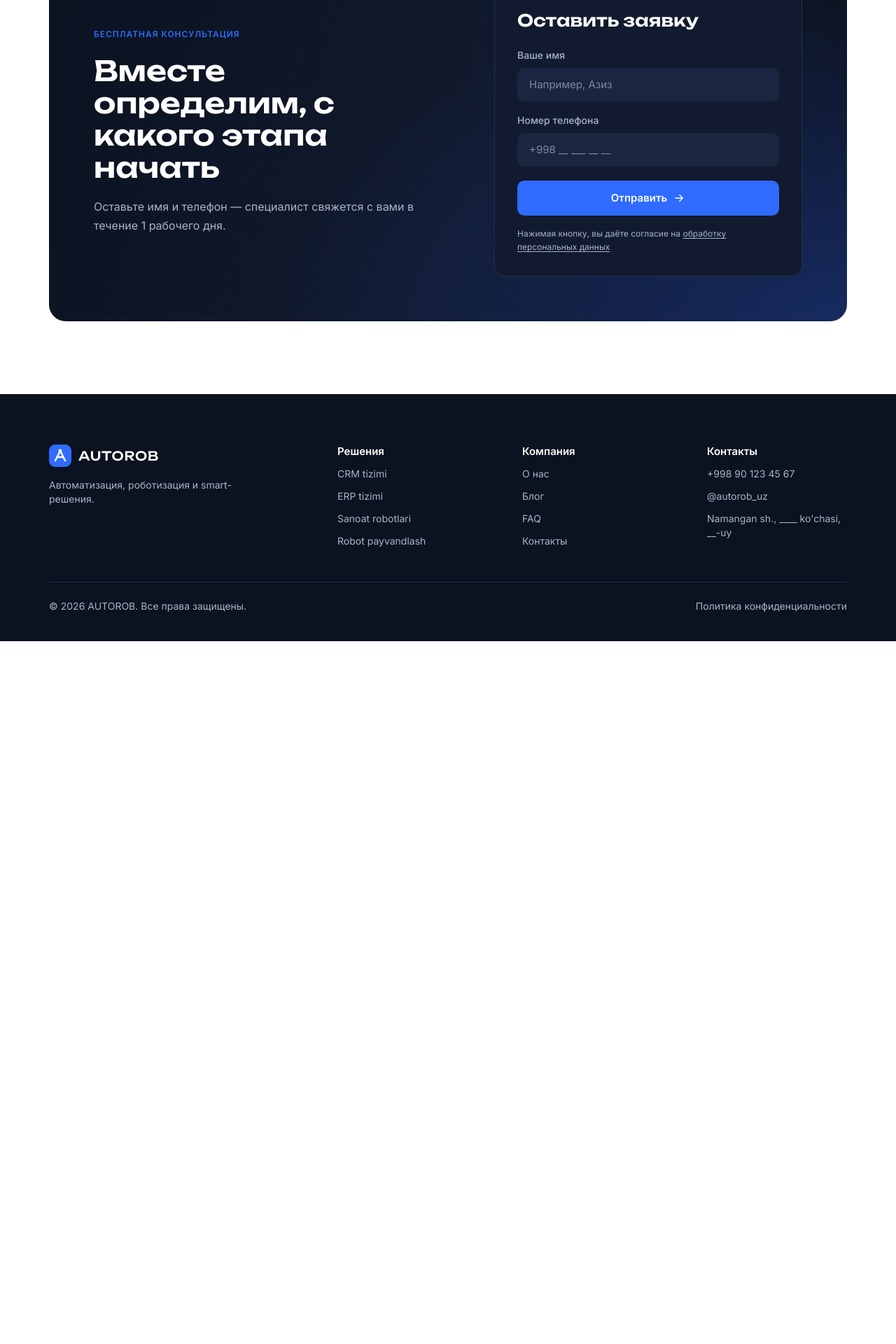
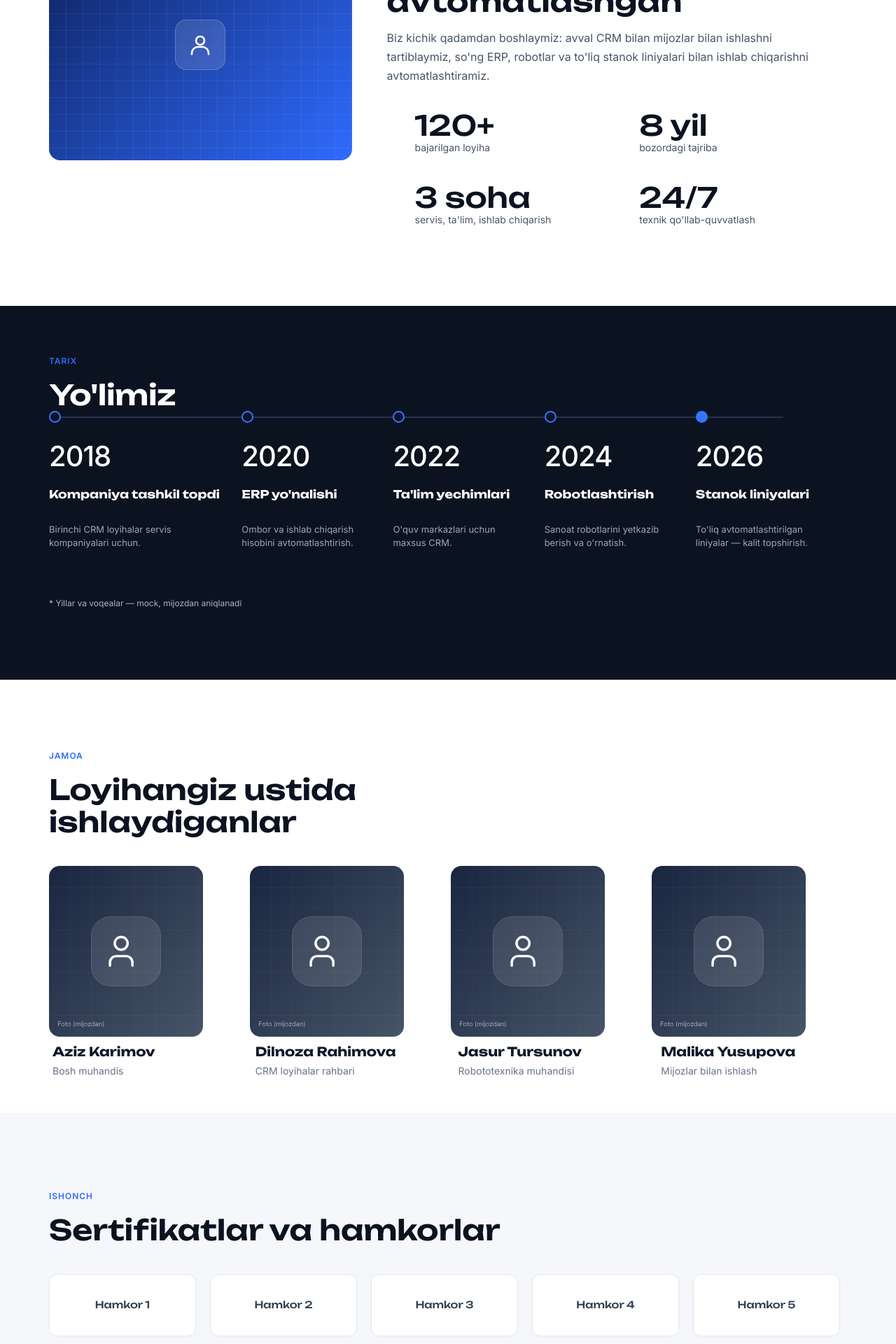
Before and after one commit to Ozayk866/autorob, a React (Vite) app: page /ru/biz-haqimizda in a window 1280 px wide. Shown: the part 640-2560 px from the top of the page at 70% size. Before the commit the page ends 1556 px from the top, so only its background shows below. Built offline with nearby package versions, Linux system fonts and the light colour scheme.

Commit message:
BIZ HAQIMIZDA TUGADI XOLMIRZAYEV

```diff
--- a/src/pages/About/AboutHistory.jsx
+++ b/src/pages/About/AboutHistory.jsx
@@ -8,7 +8,53 @@ export function AboutHistory() {
   return (
     <section className="about-history">
       <div className="container">
+        <div className="wrapper1">
+           <SectionHeading eyebrow="TARIX" title="Yo'limiz"/>
+          <div className="timeline">
+        <span className="timeline-line"></span>
 
+  <div className="timeline-item">
+    <div className="timeline-nuqta"></div>
+    <span className="timeline-yil">2018</span>
+    <h3>Kompaniya tashkil topdi</h3>
+    <br />
+    <p>Birinchi CRM loyihalar servis kompaniyalari uchun.</p>
+  </div>
+
+  <div className="timeline-item">
+    <div className="timeline-nuqta"></div>
+    <span className="timeline-yil">2020</span>
+    <h3>ERP yo'nalishi</h3>
+    <br />
+    <p>Ombor va ishlab chiqarish hisobini avtomatlashtirish.</p>
+  </div>
+
+  <div className="timeline-item">
+    <div className="timeline-nuqta"></div>
+    <span className="timeline-yil">2022</span>
+    <h3>Ta'lim yechimlari</h3>
+    <br />
+    <p>O'quv markazlari uchun maxsus CRM.</p>
+  </div>
+
+  <div className="timeline-item">
+    <div className="timeline-nuqta"></div>
+    <span className="timeline-yil">2024</span>
+    <h3>Robotlashtirish</h3>
+    <br />
+    <p>Sanoat robotlarini yetkazib berish va o'rnatish.</p>
+  </div>
+
+  <div className="timeline-item">
+    <div className="timeline-nuqta active"></div>
+    <span className="timeline-yil">2026</span>
+    <h3>Stanok liniyalari</h3>
+    <br />
+    <p>To'liq avtomatlashtirilgan liniyalar — kalit topshirish.</p>
+  </div>
+  <span className="timeline-end">* Yillar va voqealar — mock, mijozdan aniqlanadi</span>
+</div>
+        </div>
       </div>
     </section>
   );
--- a/src/pages/About/AboutMission.jsx
+++ b/src/pages/About/AboutMission.jsx
@@ -1,5 +1,6 @@
-import { SectionHeading } from "@/components";
+import { CoverArt, SectionHeading } from "@/components";
 import { stats } from "@/data/company";
+
 
 // «Missiyamiz»: chapda rasm, o'ngda sarlavha (tayyor) va 2×2 raqamlar
 export function AboutMission() {
@@ -8,7 +9,23 @@ export function AboutMission() {
   return (
     <section className="about-mission">
       <div className="container">
+        <div className="wrapper">
+           <CoverArt tone="blue" icon="user" className="userphoto"/>
+           <div className="item">
+       <SectionHeading eyebrow="MISSIYAMIZ" title="Bizneslarni raqamli va avtomatlashgan" subtitle="Biz kichik qadamdan boshlaymiz: avval CRM bilan mijozlar bilan ishlashni tartiblaymiz, so'ng ERP, robotlar va to'liq stanok liniyalari bilan ishlab chiqarishni avtomatlashtiramiz."/>
+       {
+        <ul className="about-stats">
+          {stats.map((stat) => (
+          <li className="item1" key={stat.id}>
+          <strong className="item2">{stat.value}</strong>
+          <span className="item3">{stat.label}</span>
+        </li>
+          ))}
+         </ul>
 
+       }
+        </div>
+        </div>
       </div>
     </section>
   );
--- a/src/pages/About/AboutPage.css
+++ b/src/pages/About/AboutPage.css
@@ -1,2 +1,358 @@
 /* Stillar shu yerga. Klass nomlari «about-» bilan boshlansin: .about-card, .about-title …
    Ranglar va oraliqlar: var(--ink-900), var(--accent-500), var(--space-6) … (src/app/styles/tokens.css) */
+
+
+.userphoto{
+   width: 500px;
+   height: 330px;
+}
+.wrapper{
+   margin-top: 70px;
+   display: flex;
+}
+.item{
+   margin-left: 50px;
+}
+
+.item1{
+   display: flex;
+   flex-direction: column;
+   list-style: none;
+}
+
+.item2{
+   font-family: Unbounded;
+   font-weight: 400;
+   font-style: Regular;
+   font-size: 40px;
+   line-height: 100%;
+   letter-spacing: 0%;
+   margin-top: 20px;
+
+}
+
+.about-stats { display: grid; grid-template-columns: 1fr 1fr; gap: var(--space-6); }
+
+.item3{
+   font-family: Inter;
+   font-weight: 400;
+   font-style: Regular;
+   font-size: 14px;
+   color: #475467;
+   line-height: 100%;
+   letter-spacing: 0%;
+   margin-top: 5px;
+
+}
+
+.item6{
+   margin-top: 50px;
+}
+
+
+
+
+
+
+.timeline-section {
+  width: 100%;
+  min-height: 578px;
+  background: #0b1220;
+  color: #fff;
+  padding: 110px 3%;
+  font-family: Arial, sans-serif;
+  overflow: hidden;
+}
+
+
+.timeline-header {
+  margin-bottom: 65px;
+}
+
+.timeline-label {
+  display: block;
+  color: #3475ff;
+  font-size: 12px;
+  font-weight: 700;
+  margin-bottom: 14px;
+}
+
+.timeline-header h1 {
+  font-size: 40px;
+  font-weight: 500;
+  letter-spacing: -1.5px;
+}
+
+.timeline {
+  position: relative;
+  display: grid;
+  grid-template-columns: repeat(5, 1fr);
+  gap: 0;
+}
+
+.timeline-line {
+  position: absolute;
+  top: 8px;
+  left: 0;
+  width: 92%;
+  height: 2px;
+  background: #26334c;
+}
+
+.timeline-item {
+  position: relative;
+  z-index: 1;
+  padding-right: 25px;
+}
+
+
+.timeline-nuqta {
+  width: 17px;
+  height: 17px;
+  border: 2px solid #3475ff;
+  border-radius: 50%;
+  background: #0b1220;
+  margin-bottom: 18px;
+}
+
+.timeline-nuqta.active {
+  background: #3475ff;
+}
+
+
+.timeline-yil {
+  display: block;
+  font-size: 40px;
+  font-weight: 500;
+  letter-spacing: -1px;
+  margin-bottom: 12px;
+  color: #fff;
+}
+
+
+.timeline-item h3 {
+  font-size: 16px;
+  font-weight: 700;
+  line-height: 1.5;
+  margin-bottom: 5px;
+  color: #fff;
+}
+
+
+.timeline-item p {
+  color: #9ba8bb;
+  font-size: 13px;
+  line-height: 1.5;
+  max-width: 220px;
+}
+
+
+.timeline-footer {
+  margin-top: 76px;
+  color: #8793a7;
+  font-size: 11px;
+}
+
+
+@media (max-width: 768px) {
+  .timeline-section {
+    padding: 65px 25px;
+  }
+
+  .timeline-header {
+    margin-bottom: 45px;
+  }
+
+  .timeline-header h1 {
+    font-size: 34px;
+  }
+
+  .timeline {
+    grid-template-columns: 1fr;
+    gap: 35px;
+    padding-left: 5px;
+  }
+
+  .timeline-line {
+    left: 7px;
+    top: 0;
+    width: 2px;
+    height: 100%;
+  }
+
+  .timeline-item {
+    padding-left: 35px;
+    padding-right: 0;
+  }
+
+  .timeline-dot {
+    position: absolute;
+    left: -5px;
+    top: 0;
+  }
+
+  .timeline-yil {
+    font-size: 34px;
+  }
+
+  .timeline-footer {
+    margin-top: 45px;
+  }
+}
+
+.about-history{
+  background-color: #0b1220;
+  margin-top: 100px;
+  height: 534px;
+  padding-top: 70px;
+}
+.timeline-end{
+  color: #A9B4C8;
+  font-family: Inter;
+  font-weight: 400;
+  font-style: Regular;
+  font-size: 12px;
+  line-height: 100%;
+  letter-spacing: 0%;
+  margin-top: 70px;
+  display: inline-block;
+  white-space: nowrap;
+
+}
+
+
+.about {
+  display: flex;
+  flex-wrap: wrap;
+  gap: 24px;
+  list-style: none;
+  padding: 0;
+  margin: 0;
+  margin-top: 10px;
+  margin-left: 5px;
+}
+
+
+.item7 {
+  flex: 1 1 calc(25% - 24px);
+  min-width: 200px;
+  box-sizing: border-box;
+}
+
+.item9 {
+  font-size: 18px;
+  font-weight: 700;
+  color: #0F172A;
+  margin: 0 0 6px 0;
+  line-height: 1.3;
+}
+
+.item8 {
+  font-size: 14px;
+  font-weight: 400;
+  color: #64748B;
+  margin: 0;
+  line-height: 1.4;
+}
+
+.about-container {
+  display: flex;
+  flex-direction: row;
+  align-items: center;
+  gap: 67px;
+  flex-wrap: wrap;
+  margin-top: 40px;
+}
+
+.about-card {
+  width: 220px;
+  height: auto;
+  object-fit: cover;
+  border-radius: 12px;
+}
+
+.hero1{
+  margin-top: 100px;
+}
+
+.hero2{
+  margin-top: 150px;
+}
+
+.about1 {
+  display: flex;
+  flex-wrap: nowrap;
+  gap: 20px;
+  list-style: none;
+  padding: 10px;
+  margin: 0;
+  overflow-x: auto;
+  scroll-snap-type: x mandatory;
+  cursor: grab;
+  margin-top: 30px;
+  scroll-behavior: smooth;
+}
+
+.about1:active {
+  cursor: grabbing;
+}
+
+.item13 {
+  background: #ffffff;
+  border: 1px solid #e2e8f0;
+  border-radius: 12px;
+  padding: 35px 16px;
+  min-width: 160px;
+  display: flex;
+  align-items: center;
+  justify-content: center;
+  box-shadow: 0 2px 4px rgba(0, 0, 0, 0.02);
+  scroll-snap-align: start;
+  flex-shrink: 0;
+  min-width: 210px;
+}
+
+.item12 {
+  font-size: 14px;
+  font-weight: 500;
+  color: #334155;
+  margin: 0;
+  text-align: center;
+}
+
+.item11 {
+  display: none;
+}
+
+.about1 {
+  scrollbar-width: none;
+  -ms-overflow-style: none;
+}
+
+.about1::-webkit-scrollbar {
+  display: none;
+}
+
+.about-trust{
+  height: 400px;
+  margin-top: 50px;
+  opacity: 1;
+  padding-top:60px;
+  background-color: #F5F7FA;
+}
+
+.wrapper2{
+  width: 1440;
+  height: 410;
+  opacity: 1;
+  background-color: #F5F7FA;
+  margin-top: -100px;
+}
+
+.hero9{
+  color: white;
+}
+
+.about-history .wrapper1 h2 {
+  color: #fff;
+}
--- a/src/pages/About/AboutPage.jsx
+++ b/src/pages/About/AboutPage.jsx
@@ -11,7 +11,7 @@ import "./AboutPage.css";
 export function AboutPage() {
   return (
     <>
-      <PageHero />
+      <PageHero title="Biz haqimizda" subtitle="AUTOROB — O'zbekiston bizneslari uchun avtomatlashtirish varobotlashtirish yechimlarini yaratuvchi jamoa." icon="award"/>
       <AboutMission />
       <AboutHistory />
       <AboutTeam />
--- a/src/pages/About/AboutTeam.jsx
+++ b/src/pages/About/AboutTeam.jsx
@@ -1,5 +1,6 @@
 import { SectionHeading } from "@/components";
 import { team } from "@/data/company";
+import  card from "./Image placeholder (mock).svg"
 
 // «Loyihangiz ustida ishlaydiganlar» — 4 karta: rasm, ism, lavozim
 export function AboutTeam() {
@@ -8,8 +9,25 @@ export function AboutTeam() {
   return (
     <section className="about-team">
       <div className="container">
+        <div className="hero1">
+           <SectionHeading eyebrow="Jamoa" title="Loyihangiz ustida ishlaydiganlar" />
+        </div>
         {/* <SectionHeading eyebrow="Jamoa" title="Loyihangiz ustida ishlaydiganlar" /> */}
-        {/* 4 ta karta */}
+        {/* <CoverArt image={member.photo} tone="slate" icon="user" />  */}
+        <div className="about-container">
+         <img className="about-card" src={card} alt="Card 1" />
+        <img className="about-card" src={card} alt="Card 2" />
+        <img className="about-card" src={card} alt="Card 3" />
+        <img className="about-card" src={card} alt="Card 4" />
+        </div>
+       <ul className="about">
+        {team.map((member) => (
+        <li className="item7" key={member.id}>
+        <h3 className="item9">{member.name}</h3>
+        <p className="item8">{member.role}</p>
+        </li>
+       ))}
+       </ul>
       </div>
     </section>
   );
--- a/src/pages/About/AboutTrust.jsx
+++ b/src/pages/About/AboutTrust.jsx
@@ -8,8 +8,19 @@ export function AboutTrust() {
   return (
     <section className="about-trust">
       <div className="container">
-        {/* <SectionHeading eyebrow="Ishonch" title="Sertifikatlar va hamkorlar" /> */}
-        {/* 6 ta karta */}
+        <div className="wrapper2">
+          <div className="hero2">
+           <SectionHeading eyebrow="Ishonch" title="Sertifikatlar va hamkorlar" />
+        </div>
+       <ul className="about1">
+       {partners.map((partner) => (
+       <li className="item13" key={partner.id}>
+       <h3 className="item12">{partner.name}</h3>
+       <p className="item11">{partner.logo}</p>
+       </li>
+        ))}
+        </ul>
+        </div>
       </div>
     </section>
   );
```
Also changed, not shown: src/pages/About/Image placeholder (mock).svg (added).
